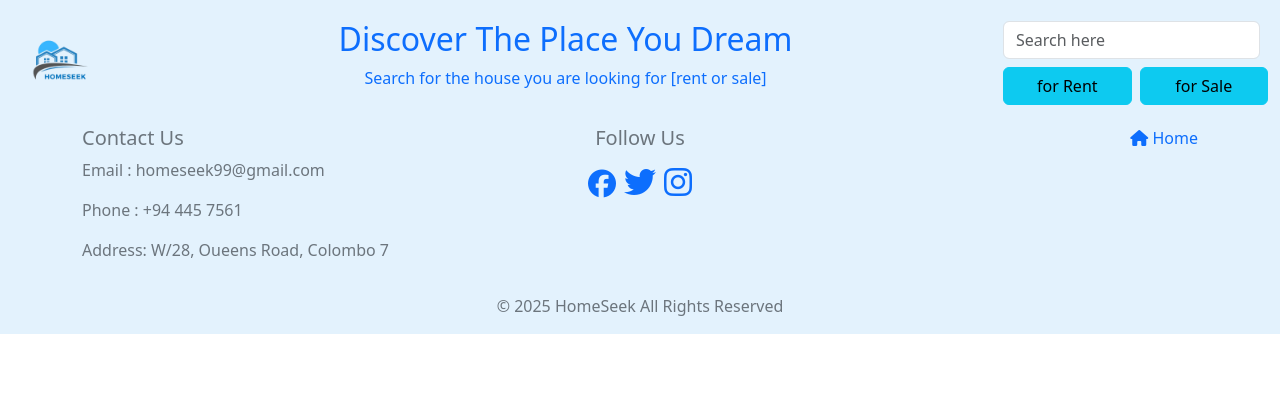
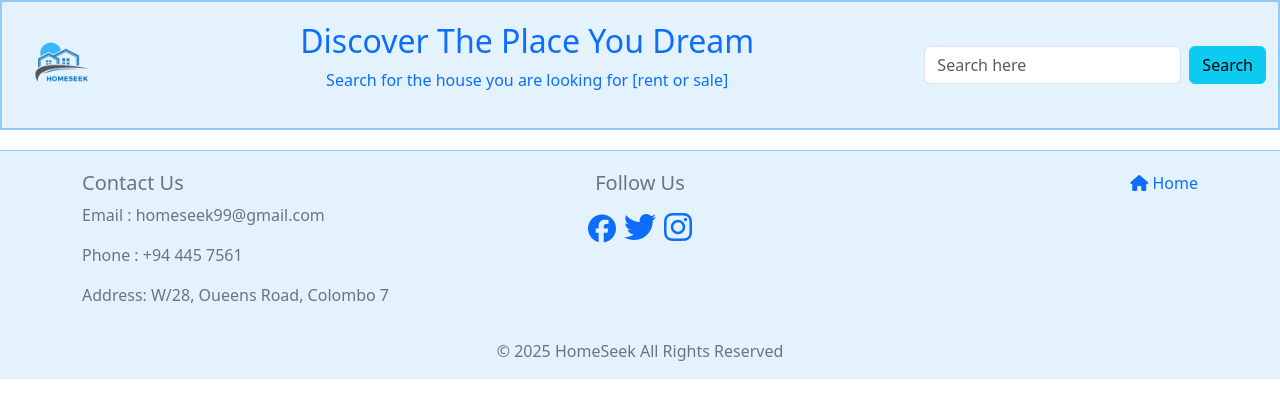
Before and after one commit to DilkiAttanayake/Home_Seek, a React (Create React App) app: page / in a window 1280 px wide. Shown: the top 418 px of the page. Built offline with nearby package versions, Linux system fonts and the light colour scheme.

Commit message:
style(footer, navbar): make minor changes to footer and navbar

```diff
--- a/src/Components/Footer.js
+++ b/src/Components/Footer.js
@@ -3,7 +3,7 @@ import '@fortawesome/fontawesome-free/css/all.min.css'; // font awesome for icon
 
 const Footer = () => {
     return (
-        <footer className="footer" style={{ backgroundColor: '#e3f2fd', textDecoration: 'none' }}>
+        <footer className="footer" style={{ backgroundColor: '#e3f2fd', textDecoration: 'none', marginTop: '20px', paddingTop: '20px', borderTop: '1px solid #90caf9' }}>
             <div className="container">
                 <div className="row">
                     <div className="col-md-4 text-secondary">
--- a/src/Components/Nav.js
+++ b/src/Components/Nav.js
@@ -10,9 +10,8 @@ function Nav() {
 
 
 return (
-
     // The nav bar component, using Bootstrap classes for styling
-    <nav className="navbar navbar-light" style={{ backgroundColor: '#e3f2fd' }}>
+    <nav className="navbar navbar-light" style={{ backgroundColor: '#e3f2fd', border: '2px solid #90caf9' }}>
         <div className="container-fluid">
 
             {/* Left side - Logo */}
@@ -27,11 +26,8 @@ return (
             </div>
 
             {/* Right side - Search Section */}
-            <div className="d-flex flex-column align-items-start">
-
-
+            <div className="d-flex align-items-center">
                 {/* Search Input */}
-                <div className="d-flex w-100 mb-2">
                 <input
                     type="text"
                     className="form-control me-2"
@@ -39,13 +35,8 @@ return (
                     value={searchType}
                     onChange={handleSearchTypeChange} // Update state on user input
                 />
-                </div>
-
-                {/* Search Buttons */}
-                <div className="d-flex w-100">
-                <button type="button" class="btn btn-info me-2 w-50">for Rent</button>
-                <button type="button" class="btn btn-info w-50">for Sale</button>
-                </div>
+                {/* Search Button */}
+                <button type="button" className="btn btn-info">Search</button>
             </div>
         </div>
     </nav>
```
Lines whose indentation alone changed are shown as unchanged.
